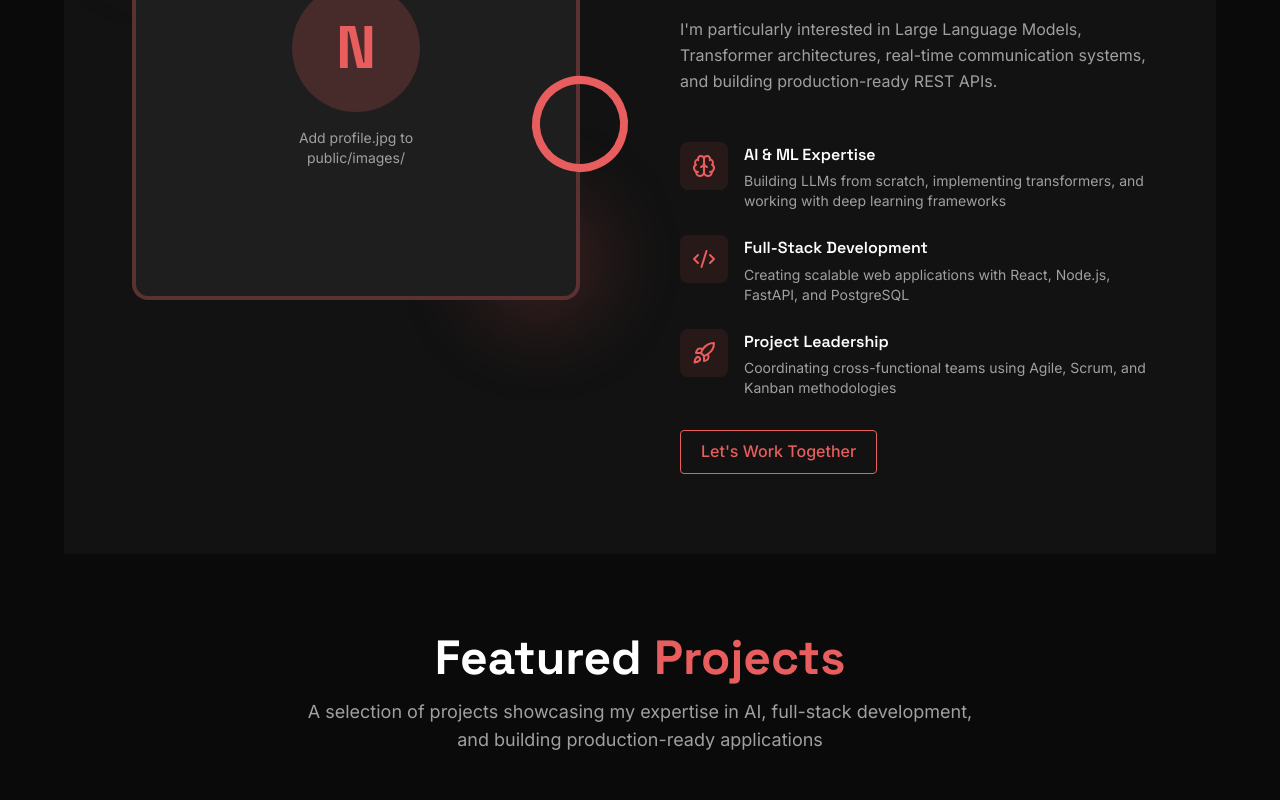
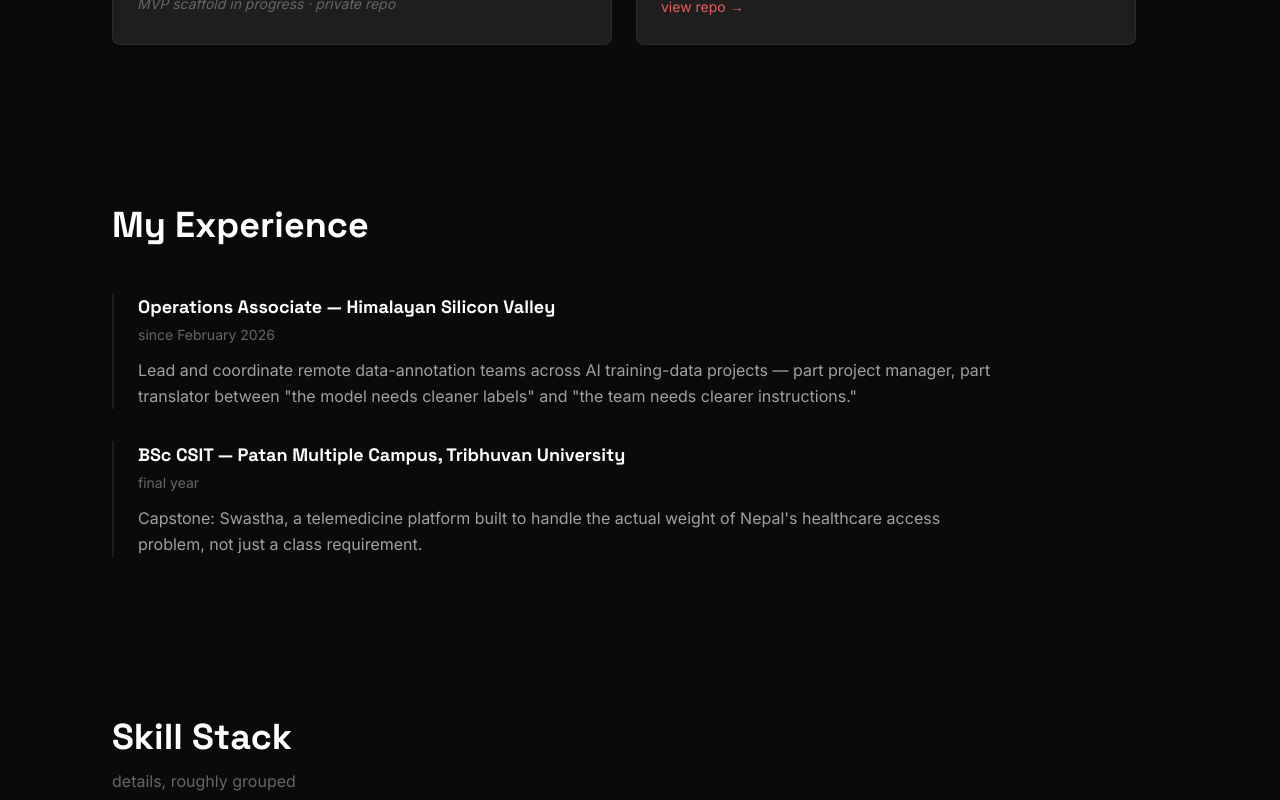
Before and after one commit to nushant22/Portfolio, a Next.js app: page / in a window 1280 px wide. Shown: the part 1240-2040 px from the top of the page. Built offline with nearby package versions, Linux system fonts and the light colour scheme.

Commit message:
refactor: update main page to use new section components

```diff
--- a/app/page.tsx
+++ b/app/page.tsx
@@ -1,7 +1,8 @@
 import Navbar from "@/components/nav/Navbar";
 import Hero from "@/components/hero/Hero";
-import About from "@/components/sections/About";
-import Projects from "@/components/sections/Projects";
+import Highlights from "@/components/sections/Highlights";
+import Experience from "@/components/sections/Experience";
+import Skills from "@/components/sections/Skills";
 import Contact from "@/components/sections/Contact";
 import Footer from "@/components/footer/Footer";
 
@@ -10,8 +11,9 @@ export default function Home() {
     <main className="min-h-screen">
       <Navbar />
       <Hero />
-      <About />
-      <Projects />
+      <Highlights />
+      <Experience />
+      <Skills />
       <Contact />
       <Footer />
     </main>
```
